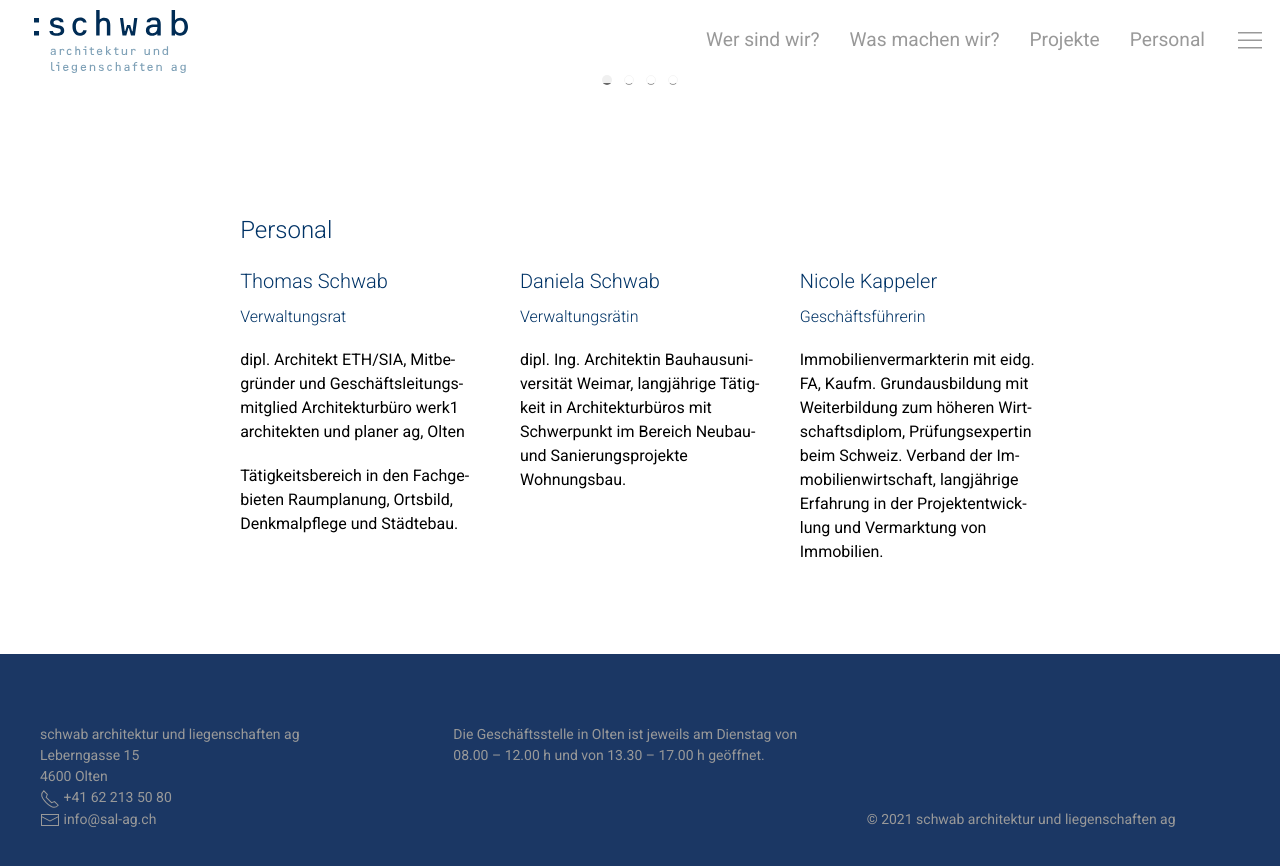
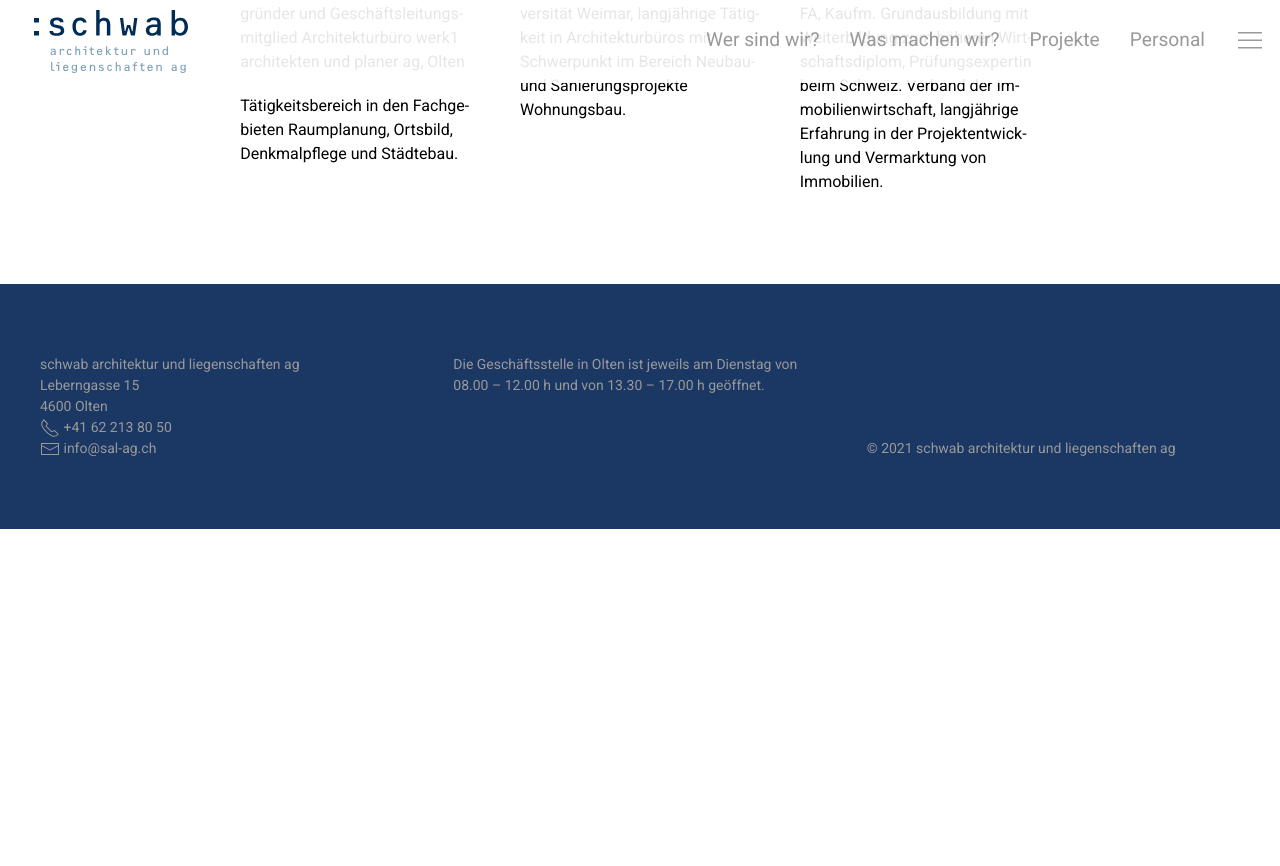
Before and after one commit to sal-ag/sal-ag.github.io, a Jekyll site: the page built from index.html, in a window 1280 px wide and 900 px high, scrolled down 2278 px. Shown: the top 866 px of the window. Built offline with Jekyll 4.4.1, drawn with Linux system fonts in a browser that asks for light colours; after the commit the page ends 2807 px from its top, so only the background shows below that.

Commit message:
update picture and phonenumber

```diff
--- a/_data/footer.yaml
+++ b/_data/footer.yaml
@@ -2,7 +2,7 @@
     schwab architektur und liegenschaften ag<br/>
     Leberngasse 15<br/>
     4600 Olten<br/>
-    <span uk-icon="icon: receiver"></span> +41 62 213 50 80<br/>
+    <span uk-icon="icon: receiver"></span> +41 62 213 80 50<br/>
     <span uk-icon="icon: mail"></span> info@sal-ag.ch
 - md: Die Geschäftsstelle in Olten ist jeweils am Dienstag von 08.00 – 12.00 h und von 13.30 – 17.00 h geöffnet.
 - html: |
```
Also changed, not shown: assets/img/sonnmatt.jpg.
